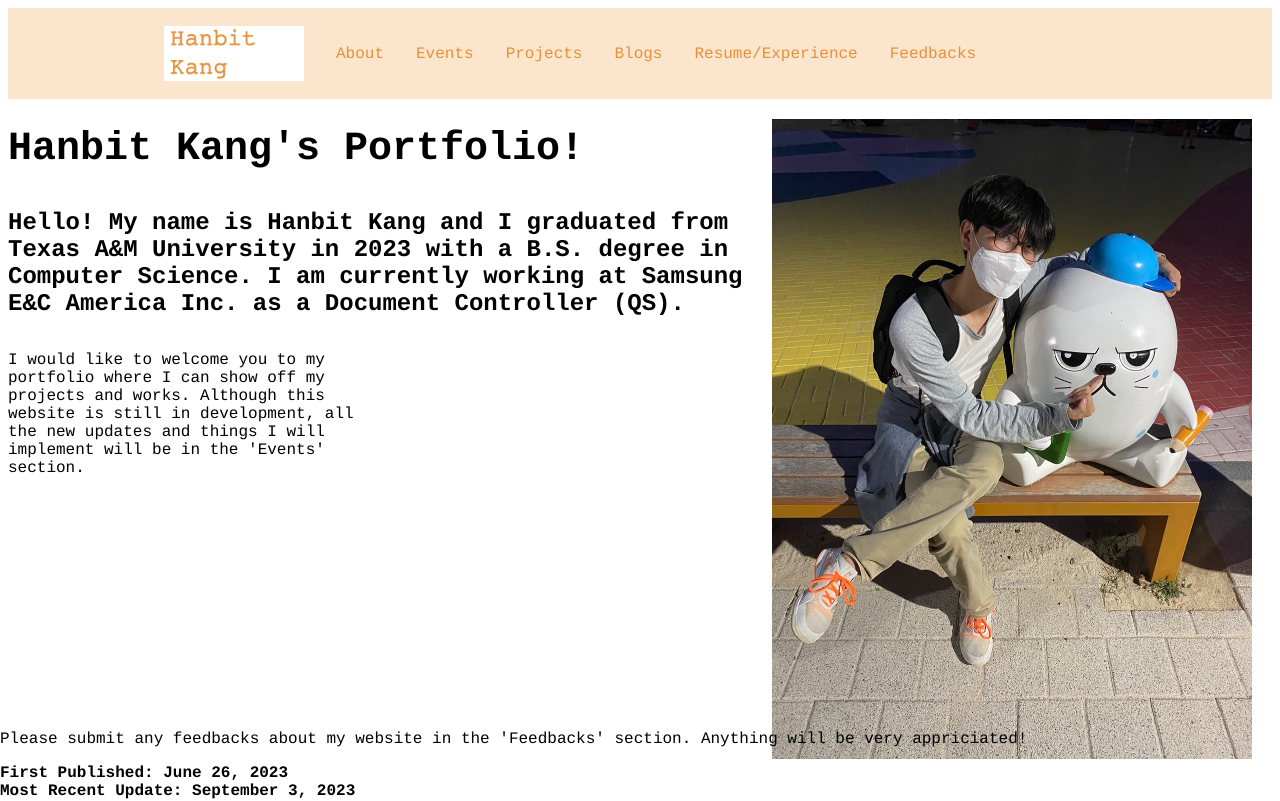
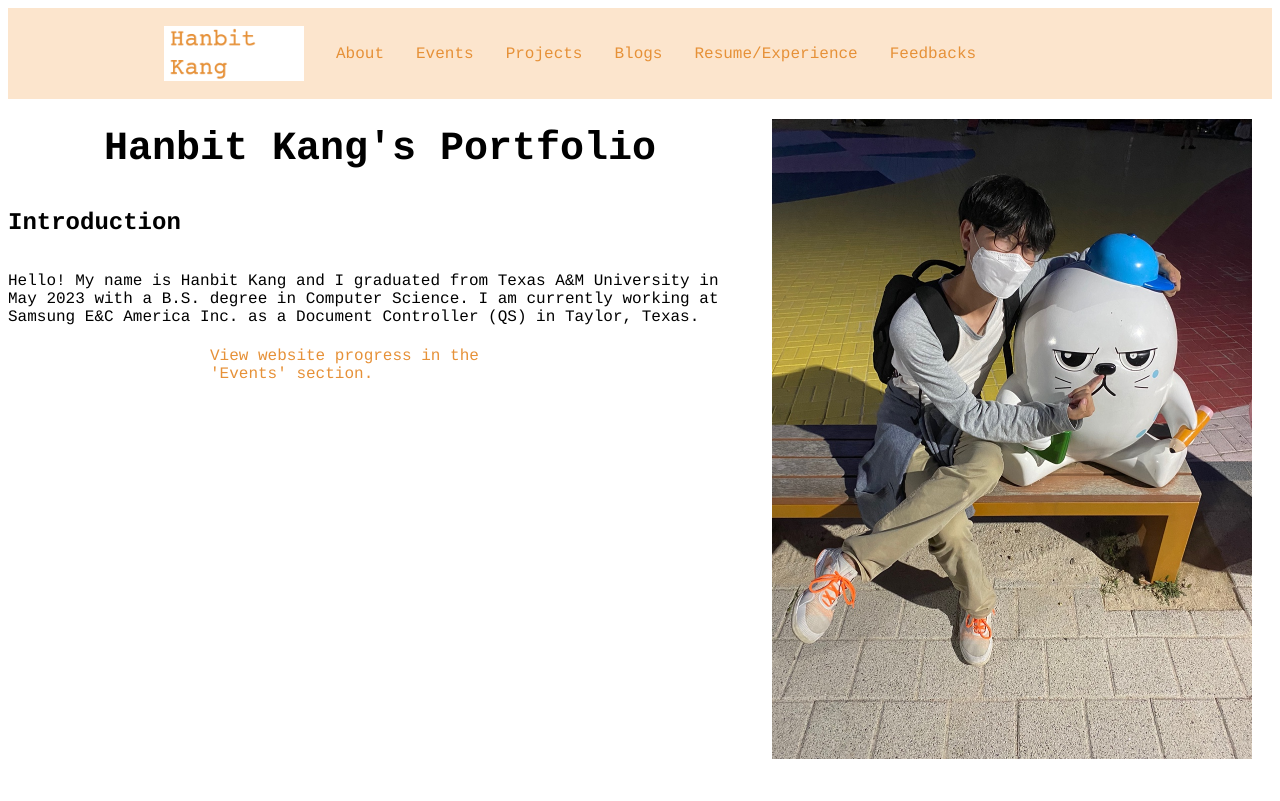
Before and after one commit to HanbitKang314ano/HanbitKang314ano.github.io, a React (Create React App) app in the folder my-app/: page / in a window 1280 px wide. Shown: the top 801 px of the page. Built offline with nearby package versions, Linux system fonts and the light colour scheme.

Commit message:
rework the home page (still not done)

```diff
--- a/my-app/src/components/Navbar/NavbarElements.js
+++ b/my-app/src/components/Navbar/NavbarElements.js
@@ -4,7 +4,7 @@ import styled from 'styled-components';
 
 export const Nav = styled.nav`
   position: sticky;
-  top: 0;
+  top: 8px;
   left: 0;
   background: #FCE5CD;
   height: 85px;
--- a/my-app/src/pages/index.js
+++ b/my-app/src/pages/index.js
@@ -1,11 +1,24 @@
 import React, {useEffect} from 'react';
 import profile_picture from '../images/intro_pic.jpg';
+import {
+    NavLink,
+  } from '../components/Navbar/NavbarElements';
 
 const Home = () => {
     useEffect(() => {
         document.title = "Hanbit's Portfolio";
     }, []);
 return (
+    <div
+    style={{
+        display: 'flex',
+        flexDirection: 'column',
+        justifyContent: 'Left',
+        alignItems: 'Left',
+        height: '100vh',
+        fontFamily: 'Courier, monospace'
+    }}
+    >
         <div
         style={{
             display: 'flex',
@@ -25,25 +38,31 @@ return (
                     fontFamily: 'Courier, monospace'
                 }}
                 >
-            <h1 style={{fontSize: '40px', marginBottom: '0px'}}>Hanbit Kang's Portfolio!</h1>
+                <h1 style={{fontSize: '40px', marginBottom: '0px', textAlign: 'center',}}>Hanbit Kang's Portfolio</h1>
                 <br/>
-            <h2 style={{ marginBottom: '0px'}}> Hello! My name is Hanbit Kang and I graduated from Texas A&M University in 2023 with a B.S. degree in Computer Science. I am currently working at Samsung E&C America Inc. as a Document Controller (QS). </h2>
+                <h2 style={{}}>Introduction</h2>
+                <p style={{ marginBottom: '0px'}}> Hello! My name is Hanbit Kang and I graduated from Texas A&M University in May 2023 with a B.S. degree in Computer Science.
+                I am currently working at Samsung E&C America Inc. as a Document Controller (QS) in Taylor, Texas. </p>
                 <br/>
-            <p style={{ width: '50%'}}>
-                I would like to welcome you to my portfolio where I can show off my projects and works. Although this website is still
-                in development, all the new updates and things I will implement will be in the 'Events' section.
-            </p>
+                <div style={{width: '50%', alignSelf: 'center', marginTop: '20px'}}>
+                    <NavLink to='/events' style={{height: '5%'}}>
+                        View website progress in the 'Events' section.
+                    </NavLink>
+                </div>
                 <br/>
-            <div style={{position: 'absolute', bottom: 0, left: 0}}>
+            </div>
+            <img style={{ aspectRatio: 3/4, maxWidth: '80%', maxHeight: '80%', float: 'left', margin: '20px' }} src={profile_picture} alt="profile_picture" />
+        </div>
+        <div style={{position: 'relative', bottom: '0', left: '0', width: '100%', textAlign: 'center', padding: '10px'}}>
             <p>
                 Please submit any feedbacks about my website in the 'Feedbacks' section. Anything will be very appriciated!
             </p>
+            <div style={{fontSize: '10px'}}>
                 <b>First Published: June 26, 2023</b>
                 <br/>
                 <b>Most Recent Update: September 3, 2023</b>
             </div>
         </div>
-        <img style={{ aspectRatio: 3/4, maxWidth: '80%', maxHeight: '80%', float: 'left', margin: '20px' }} src={profile_picture} alt="profile_picture" />
     </div>
 );
 };
```
Lines whose indentation alone changed are shown as unchanged.
